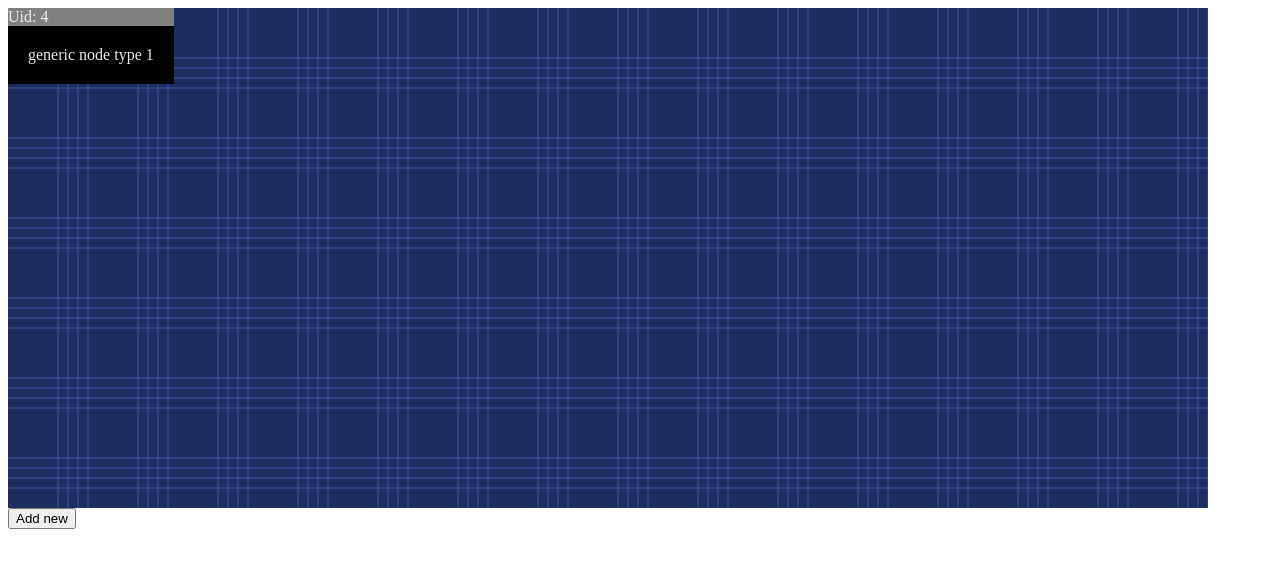
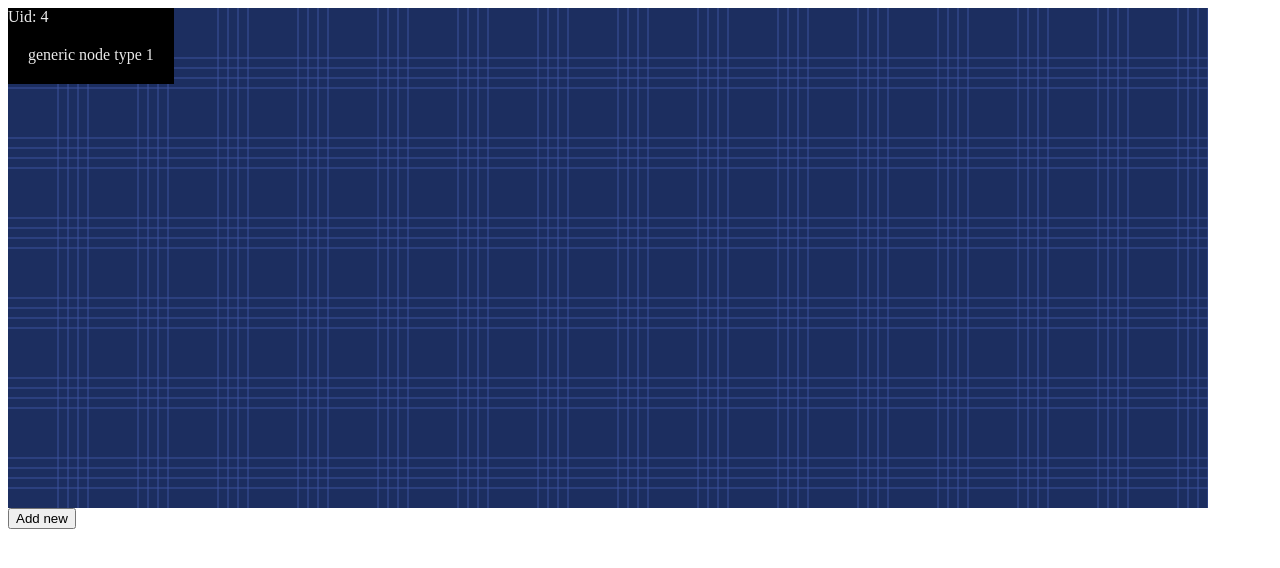
Before and after one commit to theknarf-experiments/react-opencanvas, a React (Create React App) app in the folder packages/react-graph/: page / in a window 1280 px wide. Shown: the top 568 px of the page. Built offline with nearby package versions, Linux system fonts and the light colour scheme.

Commit message:
Revert "Refactor out Draggable as it's own component"
This reverts commit 37f38e3bccd168a6419cc5b3832c5ebc014bf304.

```diff
--- a/packages/react-graph/src/app.tsx
+++ b/packages/react-graph/src/app.tsx
@@ -2,13 +2,11 @@ import React, { useState } from 'react';
 import Graph, { useNode } from './graph';
 
 const GenericNode1 : React.FC = () => {
-	const { Node, Draggable, uid } = useNode();
+	const { Node, uid } = useNode();
 
 	return <Node>
-		<Draggable>
-			<div style={{ background: 'grey' }}>Uid: {uid}</div>
-		</Draggable>
 		<div style={{ background: 'black' }}>
+			<span>Uid: {uid}</span>
 			<div style={{ padding: '20px'}}>
 			generic node type 1
 			</div>
@@ -19,14 +17,13 @@ const GenericNode1 : React.FC = () => {
 const GenericNode2 : React.FC<{
 	onClose?: Function
 }> = ({ onClose }) => {
-	const { Node, Draggable, uid } = useNode();
+	const { Node, uid } = useNode();
 	const onClick = () => {
 		if(typeof onClose === 'function')
 			onClose();
 	}
 
 	return <Node>
-		<Draggable>
 		<div style={{ background: '#003' }}>
 			<span>Uid: {uid}</span>
 			<div style={{ padding: '20px'}}>
@@ -34,7 +31,6 @@ const GenericNode2 : React.FC<{
 				<button onClick={onClick}>Close</button>
 			</div>
 		</div>
-		</Draggable>
 	</Node>
 }
 
--- a/packages/react-graph/src/graph/index.tsx
+++ b/packages/react-graph/src/graph/index.tsx
@@ -109,13 +109,19 @@ const GraphComponent : React.FC<GraphComponentProps> = ({
 };
 
 interface NodeProps {
-	uid: Uid;
-	dragged: { x: number, y: number };
+	uid: Uid
 }
 
-const Node : React.FC<NodeProps> = ({ children, uid, dragged }) => {
-	const { getPosition } = useContext(GraphContext);
+const Node : React.FC<NodeProps> = ({ children, uid }) => {
+	const { getPosition, dispatch, ref } = useContext(GraphContext);
 	const { x, y } = getPosition!(uid);
+	const { dragged, onMouseDown } = useDraggable(ref, () => {
+		dispatch!(updatePosition(
+			uid,
+			dragged.x,
+			dragged.y,
+		));
+	});
 	const left = x + dragged.x;
 	const top =  y + dragged.y;
 
@@ -125,6 +131,7 @@ const Node : React.FC<NodeProps> = ({ children, uid, dragged }) => {
 		left: `${left}px`,
 		top: `${top}px`,
 	}}
+	onMouseDown={onMouseDown}
 	>
 	{children}
 	</div>
@@ -133,24 +140,9 @@ const Node : React.FC<NodeProps> = ({ children, uid, dragged }) => {
 export const useNode = () => {
 	const uid = useUID();
 
-	// Draggable
-	const { dispatch, ref } = useContext(GraphContext);
-	const { dragged, onMouseDown } = useDraggable(ref, (dragged : { x: number, y: number}) => {
-		dispatch!(updatePosition(
-			uid,
-			dragged.x,
-			dragged.y,
-		));
-	});
-
-	const Draggable : React.FC = ({ children }) => (
-		<div onMouseDown={onMouseDown}>{children}</div>
-	);
-
 	return {
 		uid,
-		Node: ({ ...args }) => <Node uid={uid} dragged={dragged} {...args} />,
-		Draggable,
+		Node: ({ ...args }) => <Node uid={uid} {...args} />,
 	};
 }
 
```
Lines whose indentation alone changed are shown as unchanged.
